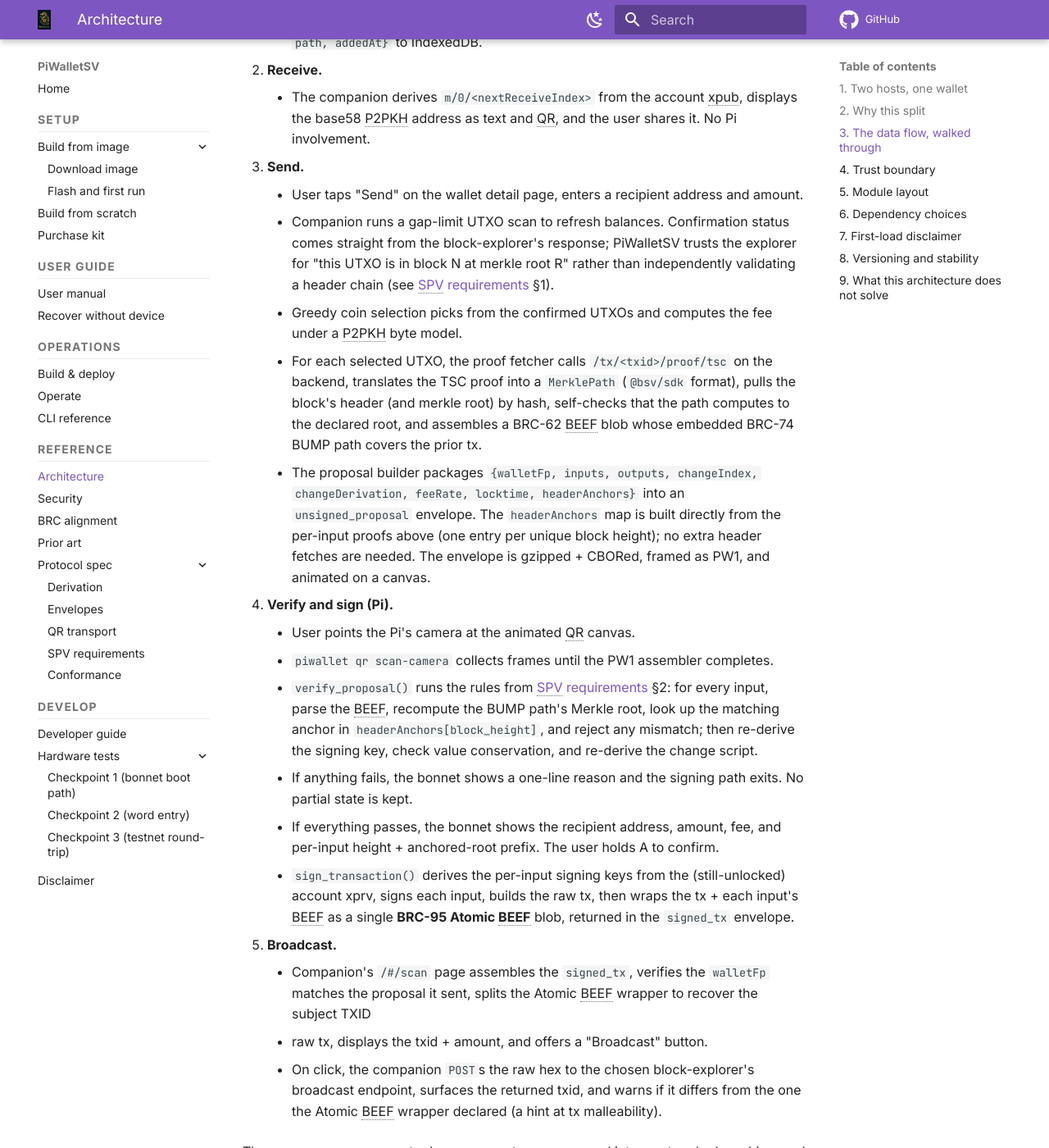
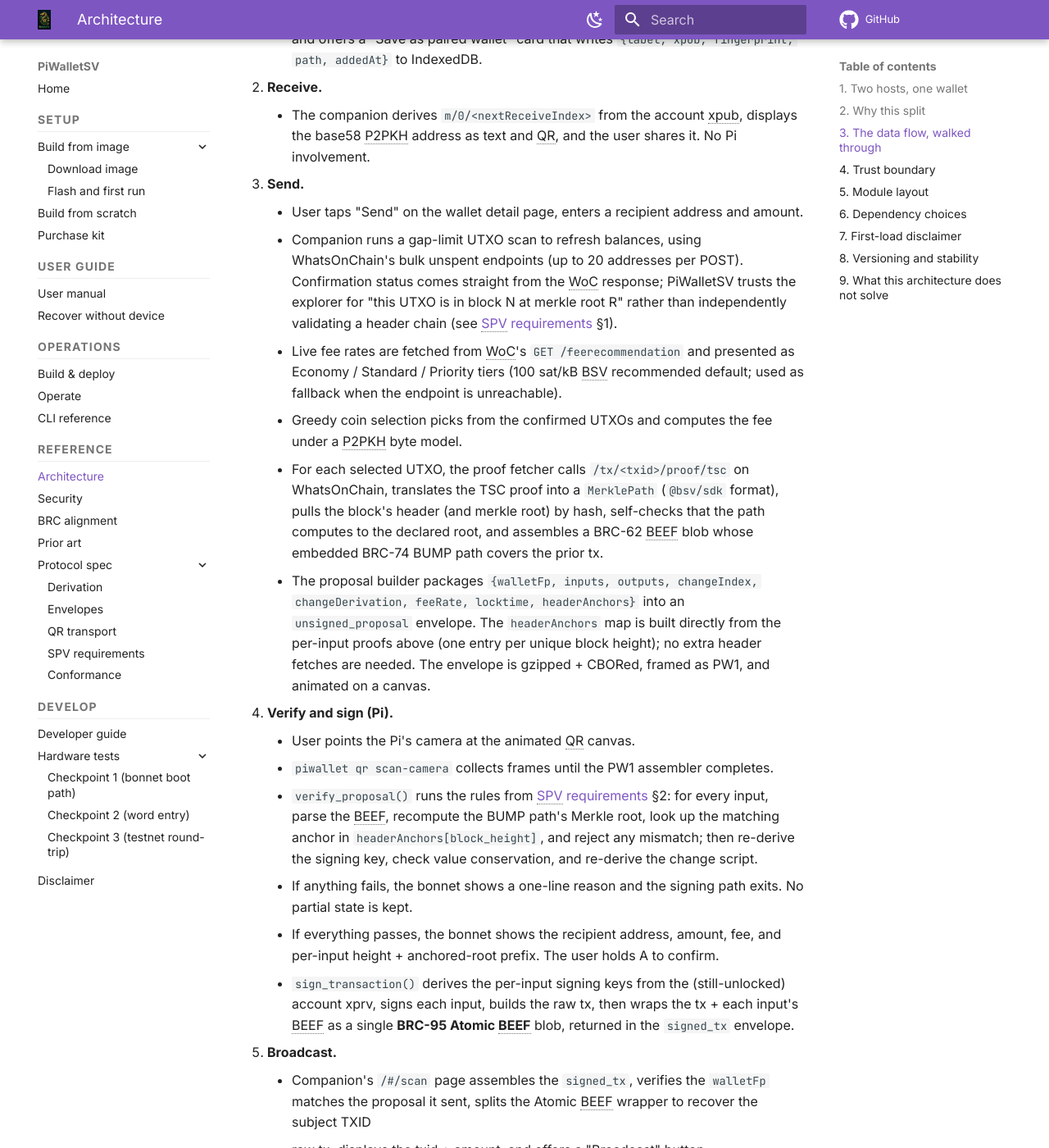
Before and after one commit to mohrt/PiWalletSV, an MkDocs documentation site: the page built from docs/architecture.md, in a window 1280 px wide and 1400 px high, scrolled down 3394 px. Shown: the whole window at 82% size. Built offline with MkDocs 1.6.1 and Material for MkDocs 9.7.7, drawn with Linux system fonts in a browser that asks for light colours; comment, search, counter and statistics services are not loaded; some of the changed text lies outside the part shown.

Commit message:
docs: document WoC and Bitails API roles throughout
Co-authored-by: Cursor <cursoragent@cursor.com>

```diff
--- a/docs/architecture.md
+++ b/docs/architecture.md
@@ -26,14 +26,16 @@ flowchart TB
 
   subgraph online["Online companion (PWA)"]
     direction TB
-    backend[("WhatsOnChain<br/>or alternative<br/>block explorer")]
+    woc[("WhatsOnChain<br/>UTXOs · proofs · fees<br/>broadcast")]
+    bitails[("Bitails<br/>tx history")]
     scan["UTXO scan<br/>(gap-limit 20)"]
     select["greedy coin selection"]
     proof["proof fetcher<br/>(TSC + per-block header)"]
     build["build unsigned_proposal<br/>(+ headerAnchors map)"]
     bcast["broadcast (Atomic BEEF)"]
-    backend --> scan --> select --> proof --> build
-    bcast --> backend
+    woc --> scan --> select --> proof --> build
+    bcast --> woc
+    bitails --> history["tx history tab"]
   end
 
   build -- "PW1 multipart QR<br/>(animated)" --> verify
@@ -110,16 +112,21 @@ A real send looks like this:
 3. **Send.**
     - User taps "Send" on the wallet detail page, enters a
       recipient address and amount.
-    - Companion runs a gap-limit UTXO scan to refresh balances.
-      Confirmation status comes straight from the block-explorer's
-      response; PiWalletSV trusts the explorer for "this UTXO is
-      in block N at merkle root R" rather than independently
-      validating a header chain (see
+    - Companion runs a gap-limit UTXO scan to refresh balances,
+      using WhatsOnChain's bulk unspent endpoints (up to 20
+      addresses per POST). Confirmation status comes straight from
+      the WoC response; PiWalletSV trusts the explorer for "this
+      UTXO is in block N at merkle root R" rather than
+      independently validating a header chain (see
       [SPV requirements](protocol/spv.md) §1).
+    - Live fee rates are fetched from WoC's
+      `GET /feerecommendation` and presented as Economy / Standard
+      / Priority tiers (100 sat/kB BSV recommended default; used
+      as fallback when the endpoint is unreachable).
     - Greedy coin selection picks from the confirmed UTXOs and
       computes the fee under a P2PKH byte model.
     - For each selected UTXO, the proof fetcher calls
-      `/tx/<txid>/proof/tsc` on the backend, translates the TSC
+      `/tx/<txid>/proof/tsc` on WhatsOnChain, translates the TSC
       proof into a `MerklePath` (`@bsv/sdk` format), pulls the
       block's header (and merkle root) by hash, self-checks that
       the path computes to the declared root, and assembles a
@@ -160,10 +167,16 @@ A real send looks like this:
       splits the Atomic BEEF wrapper to recover the subject TXID
       + raw tx, displays the txid + amount, and offers a
       "Broadcast" button.
-    - On click, the companion `POST`s the raw hex to the chosen
-      block-explorer's broadcast endpoint, surfaces the returned
-      txid, and warns if it differs from the one the Atomic BEEF
-      wrapper declared (a hint at tx malleability).
+    - On click, the companion `POST`s the raw hex to
+      WhatsOnChain's broadcast endpoint (`POST /tx/raw`), surfaces
+      the returned txid, and warns if it differs from the one the
+      Atomic BEEF wrapper declared (a hint at tx malleability).
+    - Transaction history (the History tab on the wallet detail
+      page) is fetched separately from
+      [Bitails](https://bitails.io) via `POST /address/history/multi`,
+      which returns per-tx satoshi deltas inline without requiring
+      additional tx lookups. This does not consume WoC quota and
+      runs independently of the send/receive flow.
 
 The user never sees a master key, never enters a password into a
 networked machine, and never authorises a payment without seeing the
@@ -215,14 +228,17 @@ device is the recovery channel.
 │       │   ├── envelope.ts       # CBOR + gzip codec (mirrors Python, v2)
 │       │   ├── pw1.ts            # PW1 framing
 │       │   ├── derive.ts         # BIP32 + P2PKH (scure + noble)
-│       │   ├── woc.ts            # block-explorer client (injectable fetch)
-│       │   ├── utxo.ts           # gap-limit scanner
+│       │   ├── woc.ts            # WhatsOnChain client — UTXOs, proofs, fees, broadcast
+│       │   ├── bitails.ts        # Bitails client — tx history with inline sat amounts
+│       │   ├── utxo.ts           # gap-limit scanner (WoC bulk unspent)
+│       │   ├── history.ts        # tx history fetcher (Bitails bulk history)
+│       │   ├── fee.ts            # fee rate recommendation (WoC /feerecommendation)
 │       │   ├── coin-select.ts    # greedy P2PKH coin selection + dust
 │       │   ├── proof-fetcher.ts  # TSC → MerklePath + per-block header lookup + BEEF
 │       │   ├── proposal.ts       # build_unsigned_proposal (+ headerAnchors map)
-│       │   ├── wallets.ts        # IndexedDB store
+│       │   ├── wallets.ts        # IndexedDB store (schema v2)
 │       │   └── terms.ts          # disclaimer acceptance state
-│       └── app/                  # UI pages: scan / wallets / detail / loop
+│       └── app/                  # UI pages: wallets / detail / scan / settings
 │
 ├── tests/                        # Python tests + canonical fixtures
 │   └── fixtures/
```
Also changed, not shown: docs/includes/abbreviations.md (+1 -0 lines), docs/protocol/spv.md (+8 -2 lines), docs/security.md (+11 -4 lines).
